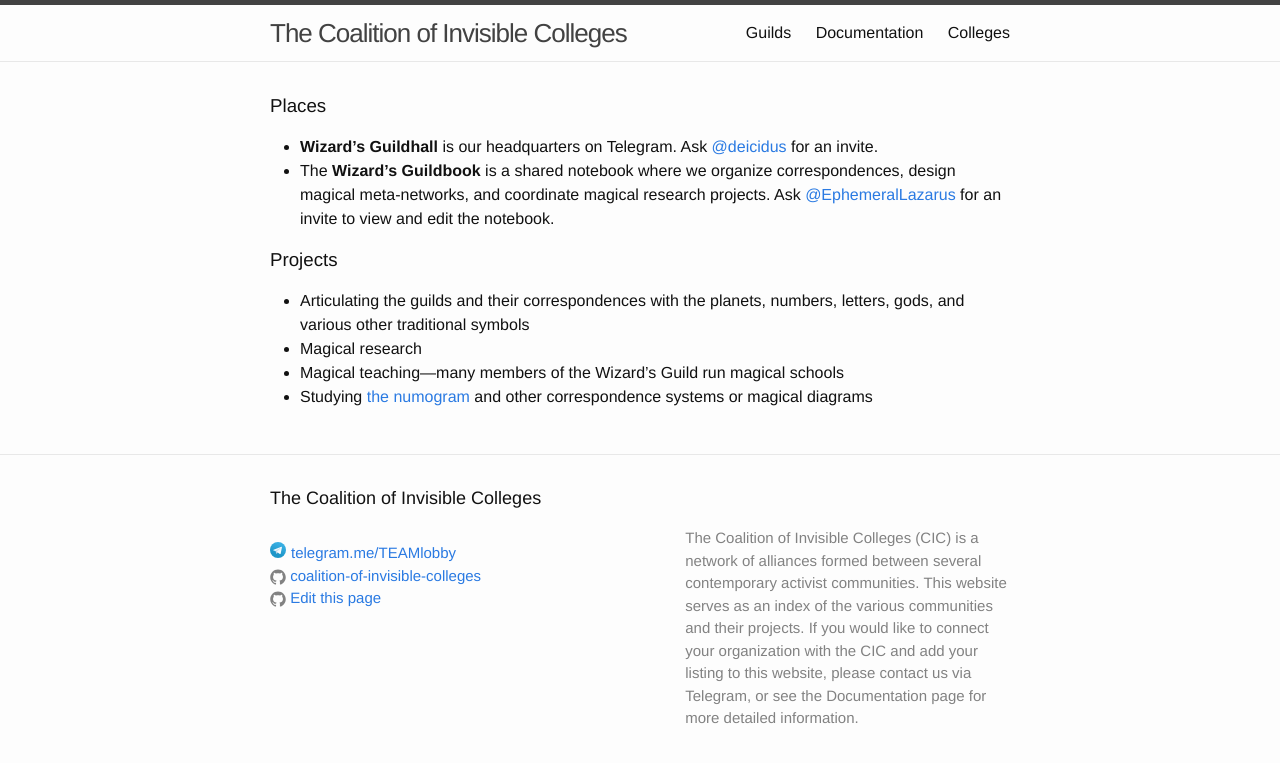
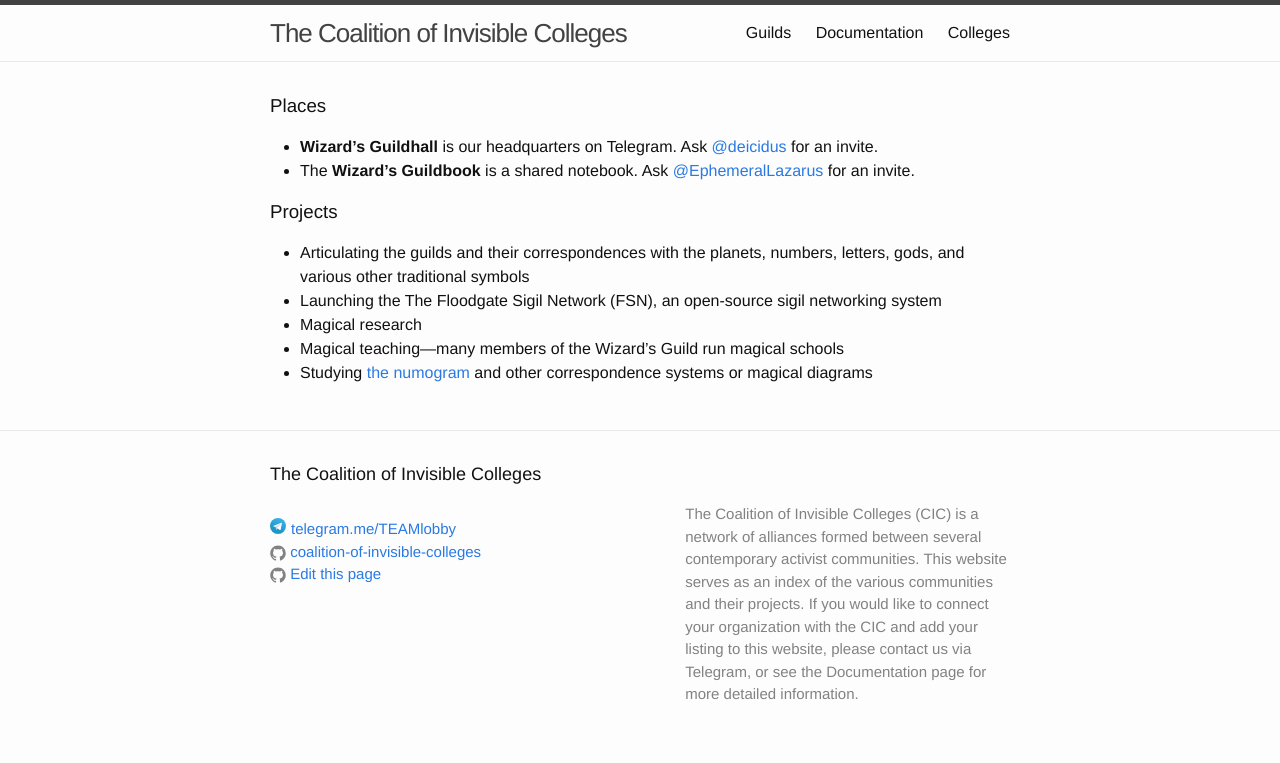
Before and after one commit to coalition-of-invisible-colleges/cic.github.io, a Jekyll site: the page built from colleges/TEAM/team-wizards.md, in a window 1280 px wide. Shown: the top 763 px of the page. Built offline with Jekyll 4.4.1, drawn with Linux system fonts in a browser that asks for light colours.

Commit message:
Shortened guildbook description

```diff
--- a/colleges/TEAM/team-wizards.md
+++ b/colleges/TEAM/team-wizards.md
@@ -6,11 +6,12 @@ pointperson: dunbaroan
 ---
 ### Places
 * **Wizard's Guildhall** is our headquarters on Telegram. Ask [@deicidus](http://telegram.me/deicidus) for an invite.
-* The **Wizard's Guildbook** is a shared notebook where we organize correspondences, design magical meta-networks, and coordinate magical research projects. Ask [@EphemeralLazarus](http://telegram.me/EphemeralLazarus) for an invite to view and edit the notebook.
+* The **Wizard's Guildbook** is a shared notebook. Ask [@EphemeralLazarus](http://telegram.me/EphemeralLazarus) for an invite.
 
 ### Projects
 
 * Articulating the guilds and their correspondences with the planets, numbers, letters, gods, and various other traditional symbols
+* Launching the The Floodgate Sigil Network (FSN), an open-source sigil networking system
 * Magical research
 * Magical teaching—many members of the Wizard's Guild run magical schools
 * Studying [the numogram](http://ccru.net) and other correspondence systems or magical diagrams
```
